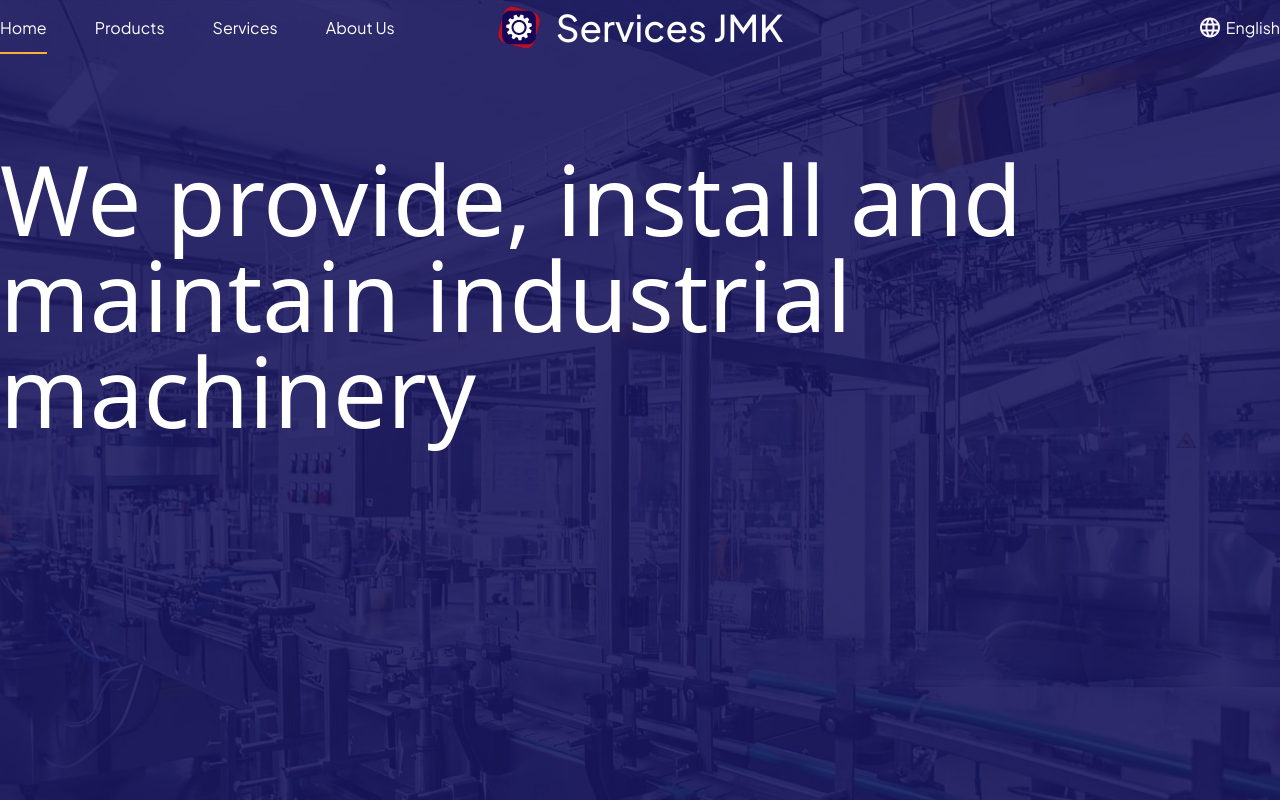
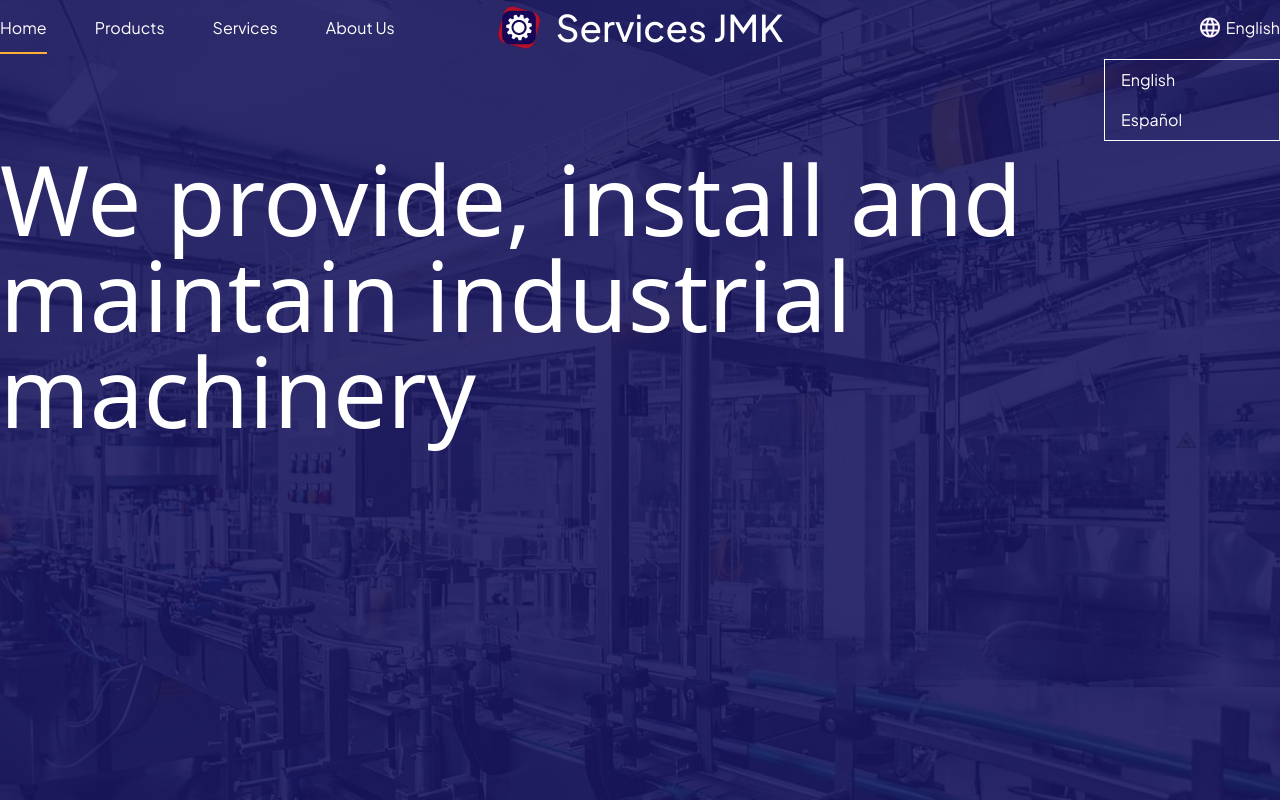
Before and after one commit to aeuribe/servicesjmk-new-frontend, a Next.js app: page / in a window 1280 px wide. Both pictures are taken after a click on the button "English". Built offline with nearby package versions, Linux system fonts and the light colour scheme.

Commit message:
feat: add language switcher feature

```diff
--- a/src/components/header/Header.tsx
+++ b/src/components/header/Header.tsx
@@ -1,17 +1,17 @@
 import React from "react";
 import Image from "next/image";
 import Navbar from "./Navbar";
+import LanguageSwitcher from "./LanguageSwitcher";
 
 type HeaderProps = {
   title?: string;
 };
 
-
 const Header: React.FC<HeaderProps> = () => {
   return (
     <header className="max-w-[82.125rem] mx-auto font-main text-white">
       <div className="grid grid-cols-3 items-center ">
-        <Navbar/>
+        <Navbar />
         <div className="flex flex-row items-center justify-center gap-3.5 ">
           <Image
             src="/isotipo.svg"
@@ -19,17 +19,15 @@ const Header: React.FC<HeaderProps> = () => {
             width={45}
             height={45}
           />
-          <h1 className="font-medium text-[2.3rem]">Services JMK</h1>
+          <a
+            href="/"
+            className="font-medium text-[2.3rem] select-none cursor-pointer"
+          >
+            Services JMK
+          </a>
         </div>
-        <div className="flex flex-row justify-end items-center gap-1">
-          <Image
-            src="/language.svg"
-            alt="Language Selector"
-            width={24}
-            height={24}
-          />
-          <button>English</button>
-        </div>
+
+        <LanguageSwitcher />
       </div>
     </header>
   );
--- /dev/null
+++ b/src/components/header/LanguageSwitcher.tsx
@@ -0,0 +1,57 @@
+"use client";
+
+import React, { use } from "react";
+import Image from "next/image";
+import { useState } from "react";
+
+const LanguageSwitcher = () => {
+  const [language, setLanguage] = useState("en");
+  const [open, setOpen] = useState(false);
+
+  const toggleDropdown = () => setOpen(!open);
+
+  return (
+    <div className="relative flex flex-row justify-end items-center gap-1">
+      <Image
+        src="/language.svg"
+        alt="Language Selector"
+        width={24}
+        height={24}
+      />
+      <button onClick={toggleDropdown}>
+        {language === "en" ? "English" : "Español"}
+      </button>
+
+      {/* Dropdown con animación */}
+      <div
+        className={`
+        absolute mt-36 w-44 bg-transparent border border-white transition-all duration-200 ease-in-out
+        ${open ? "opacity-100 scale-100 visible" : "opacity-0 scale-95 invisible"}
+        `}
+      >
+        <ul>
+          <li
+            className="px-4 py-2 hover:bg-white/10 cursor-pointer"
+            onClick={() => {
+              setLanguage("en");
+              setOpen(false);
+            }}
+          >
+            English
+          </li>
+          <li
+            className="px-4 py-2 hover:bg-white/10 cursor-pointer"
+            onClick={() => {
+              setLanguage("es");
+              setOpen(false);
+            }}
+          >
+            Español
+          </li>
+        </ul>
+      </div>
+    </div>
+  );
+};
+
+export default LanguageSwitcher;
```
